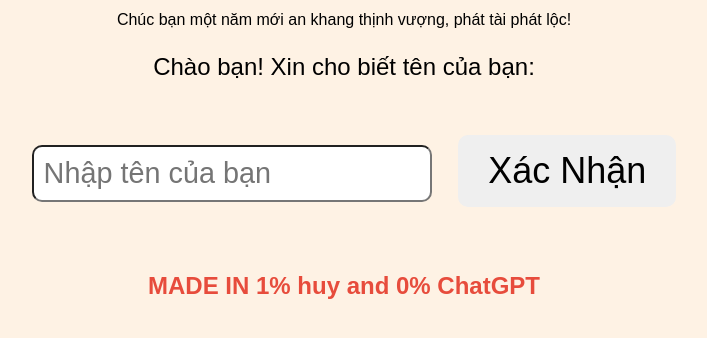
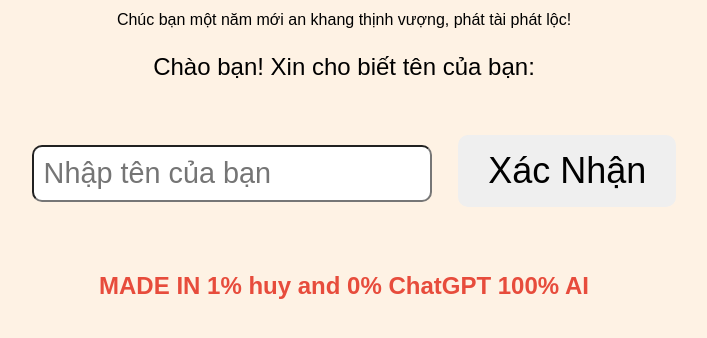
Before and after one commit to ahihaiahihia/ahihaiahihia.github.io, a plain HTML site: page index.html in a window 1280 px wide. Shown: the part 166-504 px from the top of the page, without its empty margins (296-1003 px from the left). Drawn offline with Linux system fonts and the light colour scheme.

Commit message:
Update index.html

```diff
--- a/index.html
+++ b/index.html
@@ -103,7 +103,7 @@
     <div id="thankYouBig">Cảm Ơn Bạn Iu Rất Nhiều!</div>
 
     <div id="madeIn">
-        MADE IN 1% huy and 0% ChatGPT
+        MADE IN 1% huy and 0% ChatGPT 100% AI
     </div>
 
     <script>
```
